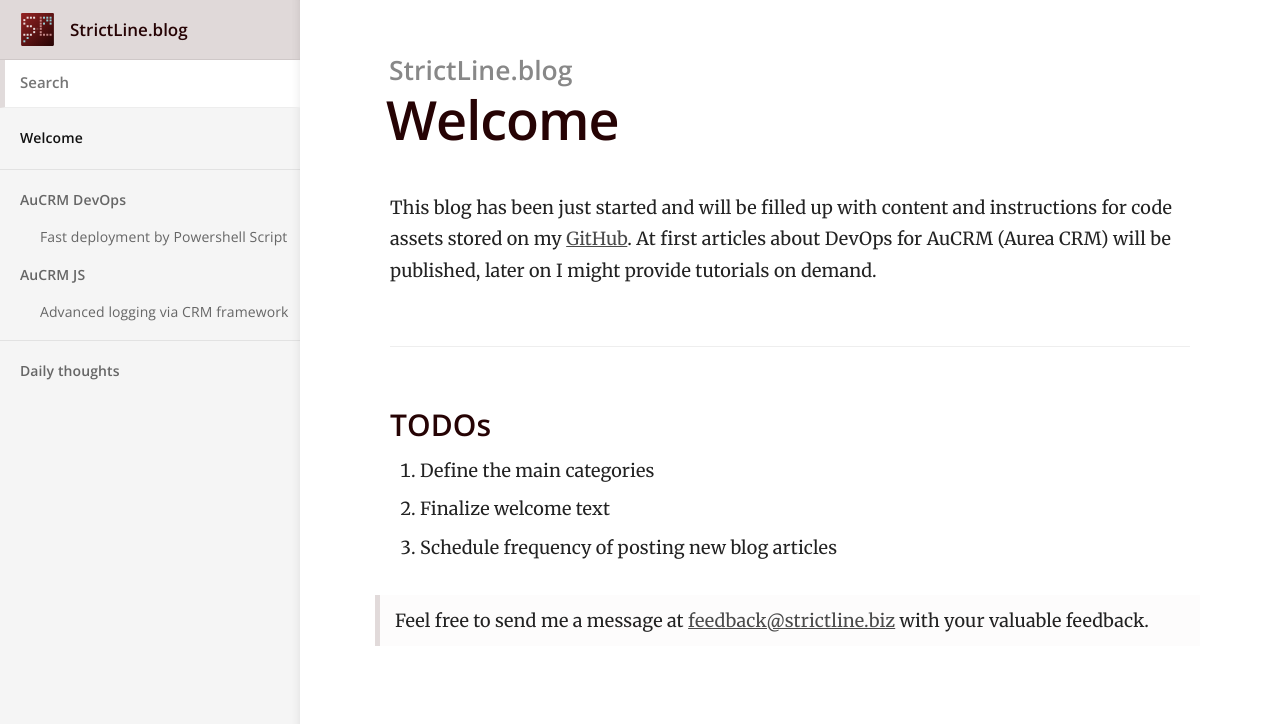
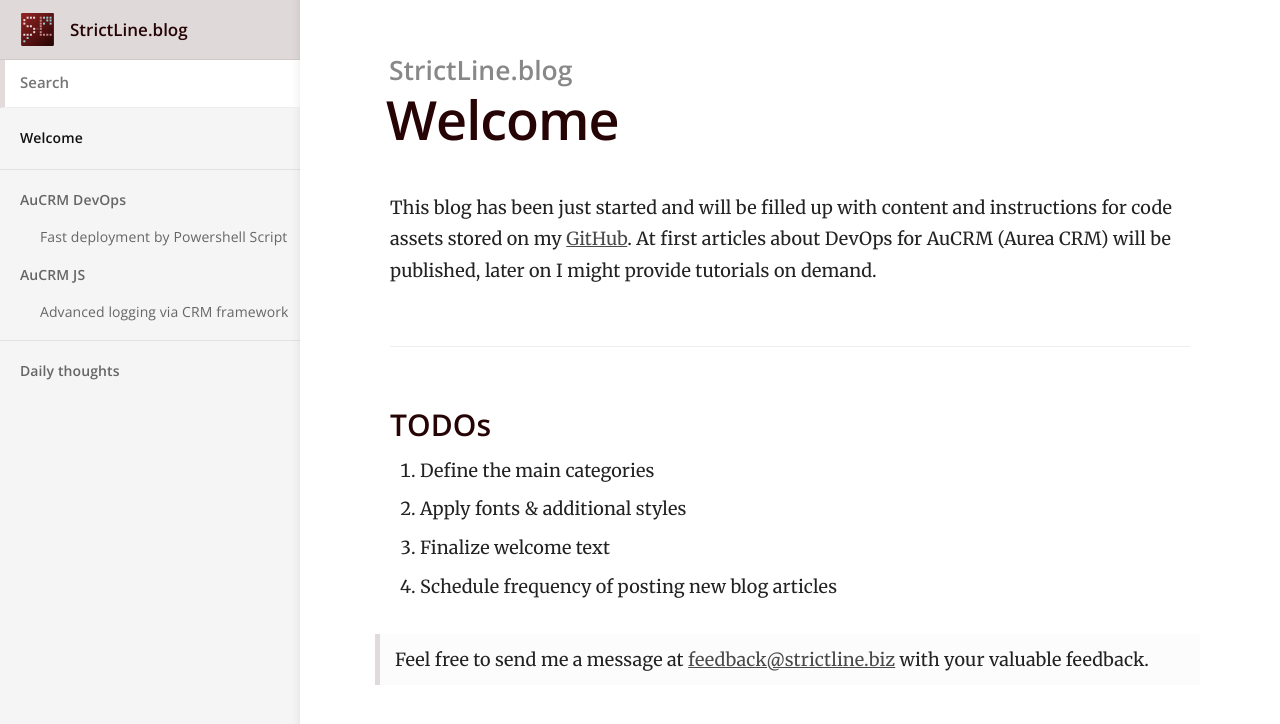
Before and after one commit to StrictLine/blog, a Jekyll site: the page built from index.md, in a window 1280 px wide. Shown: the top 724 px of the page. Built offline with Jekyll 4.4.1, drawn with Linux system fonts in a browser that asks for light colours.

Commit message:
Further TODO

```diff
--- a/index.md
+++ b/index.md
@@ -6,7 +6,8 @@ This blog has been just started and will be filled up with content and instructi
 
 ### TODOs
 1. Define the main categories
-2. Finalize welcome text
-3. Schedule frequency of posting new blog articles
+2. Apply fonts & additional styles
+3. Finalize welcome text
+4. Schedule frequency of posting new blog articles
 
 > Feel free to send me a message at [feedback@strictline.biz](mailto:feedback@example.com) with your valuable feedback.
```
